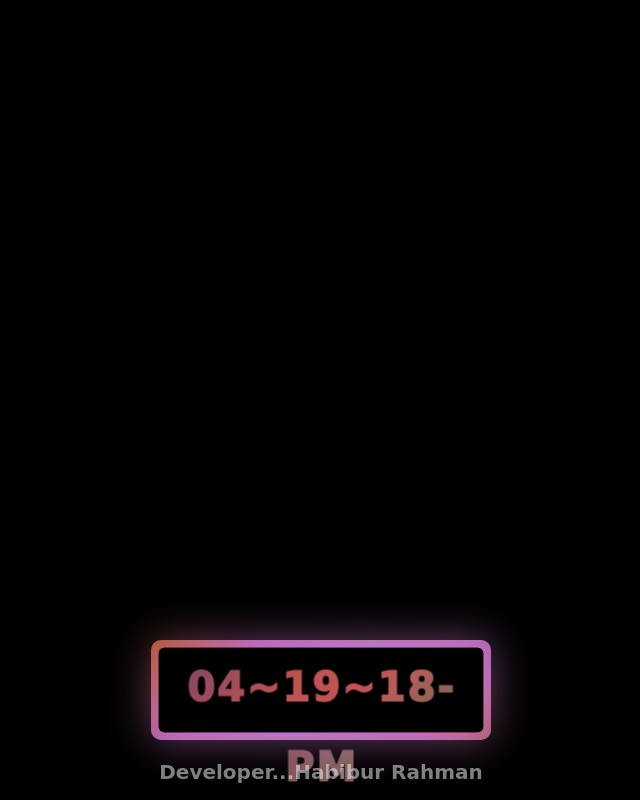
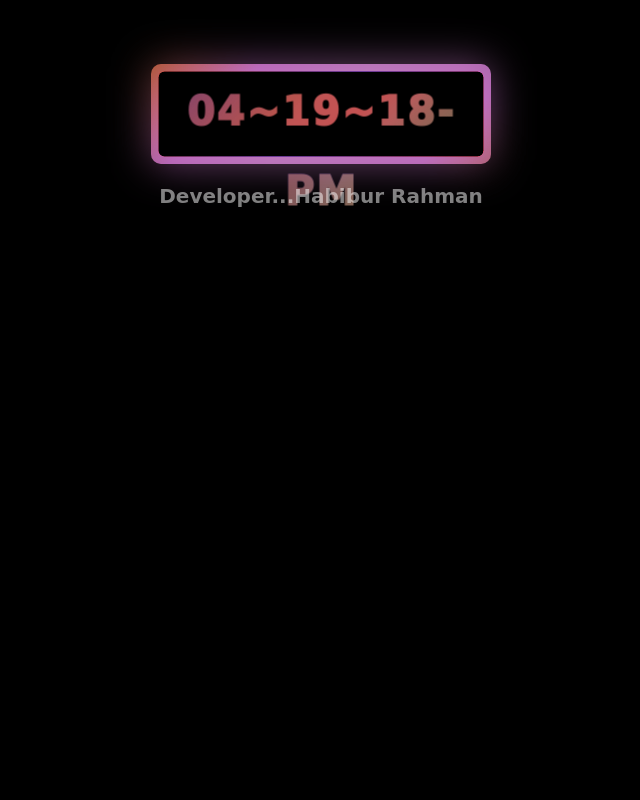
Before and after one commit to Habibur13405/Clock, a plain HTML site: page index.html in a window 1280 px wide. Shown: the whole page, without its empty margins (319-959 px from the left). Drawn offline with Linux system fonts and the light colour scheme; a web font is replaced by a local one.

Commit message:
Update style.css

```diff
--- a/style.css
+++ b/style.css
@@ -11,7 +11,7 @@
   background: black;
  }
 .wrapper{
-  margin: 50% auto 0;
+  margin: 5% auto 0;
   height: 100px;
   width: 340px;
   position: relative;
```
